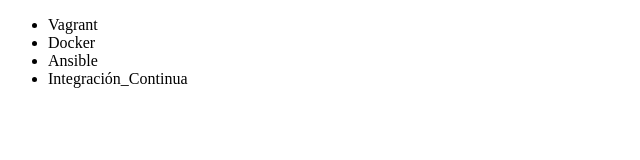
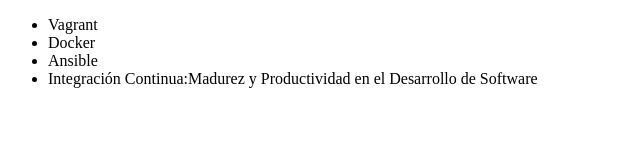
Before and after one commit to designlol80/alura-git, a plain HTML site: page index.html in a window 1280 px wide. Shown: the whole page, without its empty margins (0-640 px from the left). Drawn offline with Linux system fonts and the light colour scheme.

Commit message:
Renombrando curso de integración contínua

```diff
--- a/index.html
+++ b/index.html
@@ -11,7 +11,7 @@
         <li>Vagrant</li>
         <li>Docker</li>
         <li>Ansible</li>
-        <li>Integración_Continua</li>
+        <li>Integración Continua:Madurez y Productividad en el Desarrollo de Software</li>
     </ul>
 </body>
 </html>
```
